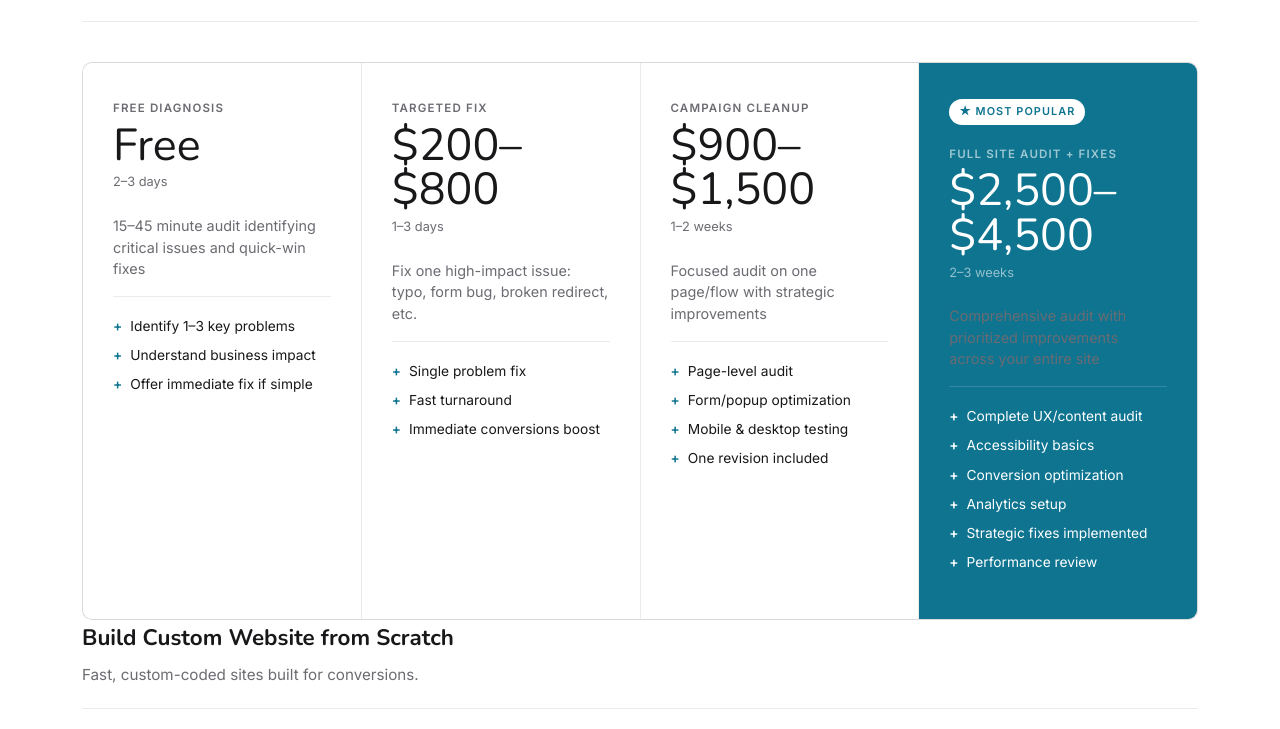
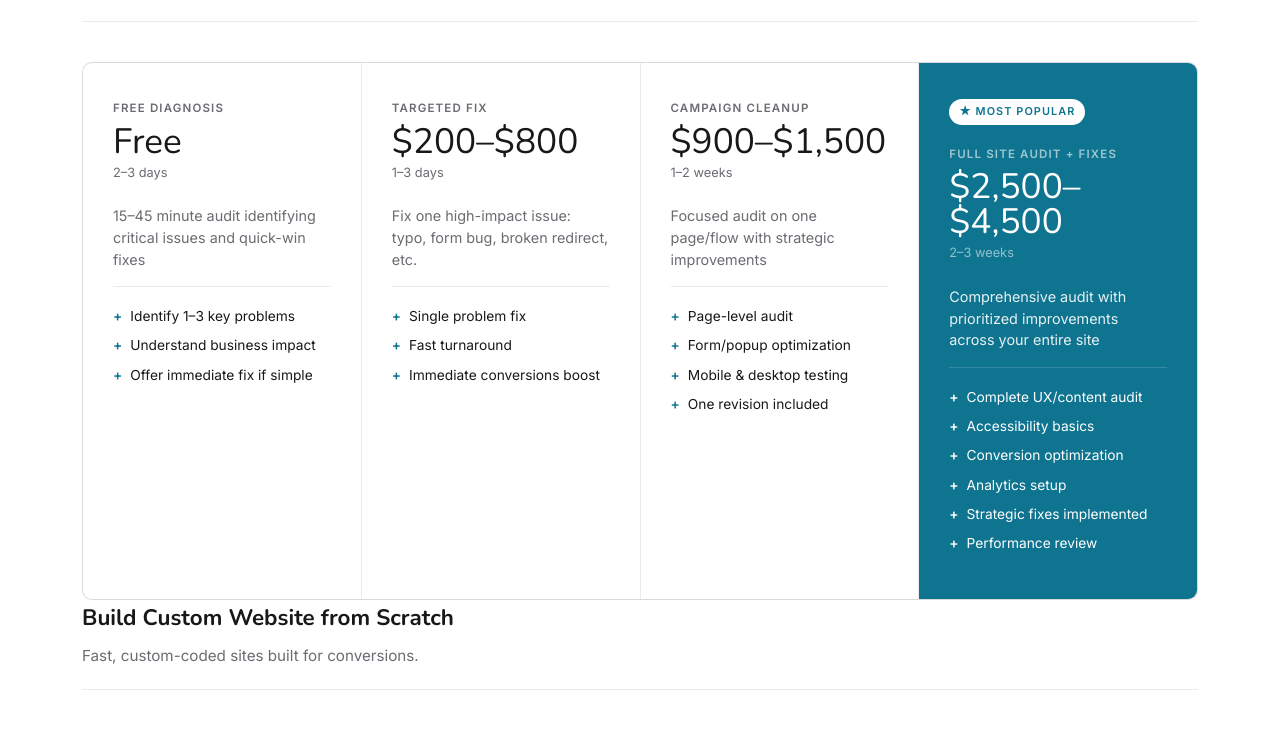
Before and after one commit to unachoza/arianna-builds-portfolio, a React (Vite) app: page / in a window 1280 px wide. Shown: the part 1327-2056 px from the top of the page. Built offline with nearby package versions, Linux system fonts and the light colour scheme.

Commit message:
package prices font size reduced; package description on feature contrast fixed

```diff
--- a/src/portfolio.css
+++ b/src/portfolio.css
@@ -459,6 +459,10 @@ section {
   background: var(--t-accent);
 }
 
+.pkg--featured .pkg__desc {
+  color: color-mix(in srgb, var(--t-accent-fg) 90%, transparent);
+}
+
 .pkg__badge {
   display: inline-block;
   font-size: 0.68rem;
@@ -489,7 +493,7 @@ section {
 
 .pkg__price {
   font-family: var(--t-heading);
-  font-size: 2.8rem;
+  font-size: 2.2rem;
   line-height: 1;
   margin-bottom: 4px;
   color: var(--t-text);
```
